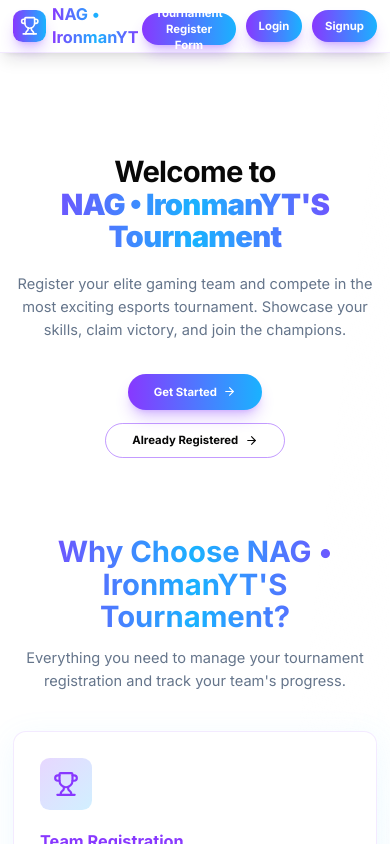
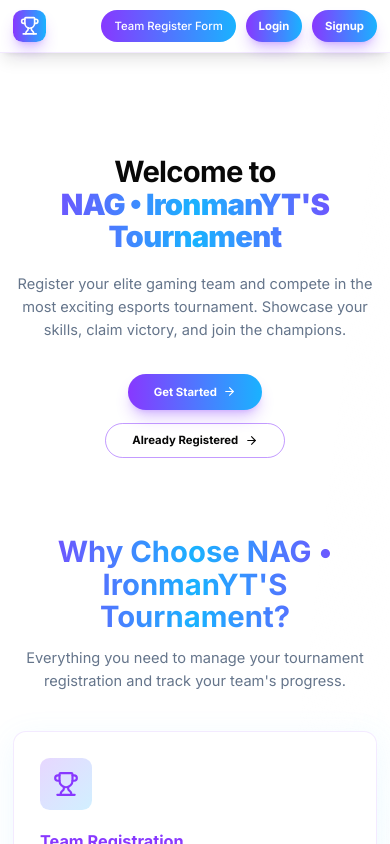
Before and after one commit to BSPREDDY/Tournament, a Next.js app: page / in a window 390 px wide. Shown: the top 844 px of the page. Built offline with nearby package versions, Linux system fonts and the light colour scheme.

Commit message:
updated /form  app/page user/form and user/page

```diff
--- a/src/app/(user)/dashboard/registered-teams/page.tsx
+++ b/src/app/(user)/dashboard/registered-teams/page.tsx
@@ -198,7 +198,7 @@ export default function RegisteredTeamsPage() {
                                 <div className="flex-1 min-w-0">
                                     <h3 className="font-semibold text-blue-700 dark:text-blue-300 mb-1 text-sm sm:text-base">Slot Information</h3>
                                     <p className="text-xs sm:text-sm text-blue-600 dark:text-blue-400 leading-relaxed">
-                                        Tournament slots are numbered <strong>25 down to 1</strong>, where slot 1 is the last available position. The "Slot" column shows your team's registration sequence. The "Players" column shows your team's completion status (e.g., 3/4 means 3 out of 4 players have registered). Login to view team details and player slots.
+                                        Tournament slots are numbered <strong>25 down to 1</strong>, where slot 1 is the last available position. The "Slot" column shows your team's registration sequence. The "Players" column shows your team's completion status (e.g., 3/4 means 3 out of 4 players have registered).
                                     </p>
                                 </div>
                                 <button
--- a/src/app/form/page.tsx
+++ b/src/app/form/page.tsx
@@ -21,22 +21,22 @@ function FormNavbar() {
             <div className="bg-gradient-to-r from-primary to-secondary p-2 rounded-lg text-white shadow-lg shadow-primary/30 group-hover:shadow-primary/50 transition-all duration-300">
               <Trophy className="w-6 h-6" />
             </div>
-            <h1 className="text-xl font-bold gradient-text">NAG • IronmanYT</h1>
+            <h1 className="text-xl font-bold gradient-text hidden sm:block">NAG • IronmanYT</h1>
           </Link>
-          <div className="flex items-center space-x-3">
+          <div className="flex items-center space-x-4">
             <Link href="/">
-              <Button variant="ghost" className="hover:bg-primary/80 rounded-full transition-all duration-300 hover:scale-105">
+              <Button variant="ghost" className="bg-gradient-to-r from-primary to-secondary text-white hover:shadow-xl shadow-lg shadow-primary/30 rounded-full transition-all duration-300 hover:scale-105 font-bold">
                 Home
               </Button>
             </Link>
             <Link href="/auth/login">
-              <Button variant="ghost" className="hover:bg-primary/80 rounded-full transition-all duration-300 hover:scale-105">
+              <Button variant="ghost" className="bg-gradient-to-r from-primary to-secondary text-white hover:shadow-xl shadow-lg shadow-primary/30 rounded-full transition-all duration-300 hover:scale-105 font-bold">
                 Login
               </Button>
             </Link>
             <Link href="/auth/register">
               <Button className="bg-gradient-to-r from-primary to-secondary text-white hover:shadow-xl shadow-lg shadow-primary/30 rounded-full transition-all duration-300 hover:scale-105 font-bold">
-                Register Account
+                Signup
               </Button>
             </Link>
           </div>
--- a/src/app/page.tsx
+++ b/src/app/page.tsx
@@ -19,13 +19,13 @@ export default function Page() {
               <div className="bg-gradient-to-r from-primary to-secondary p-2 rounded-lg text-white shadow-lg shadow-primary/30 group-hover:shadow-primary/50 transition-all duration-300">
                 <Trophy className="w-6 h-6" />
               </div>
-              <h1 className="text-xl font-bold gradient-text">NAG • IronmanYT</h1>
+              <h1 className="text-xl font-bold gradient-text hidden sm:block">NAG • IronmanYT</h1>
             </Link>
 
             <div className="flex items-center space-x-3">
               <Link href="/form">
-                <Button variant="ghost" className="bg-gradient-to-r from-primary to-secondary text-white hover:shadow-xl shadow-lg shadow-primary/30 rounded-full transition-all duration-300 hover:scale-105 font-bold">
-                  Tournament Register Form
+                <Button variant="ghost" className="bg-gradient-to-r from-primary to-secondary text-white hover:bg-primary/80 rounded-full transition-all duration-300 hover:scale-105">
+                  Team Register Form
                 </Button>
               </Link>
 
```
